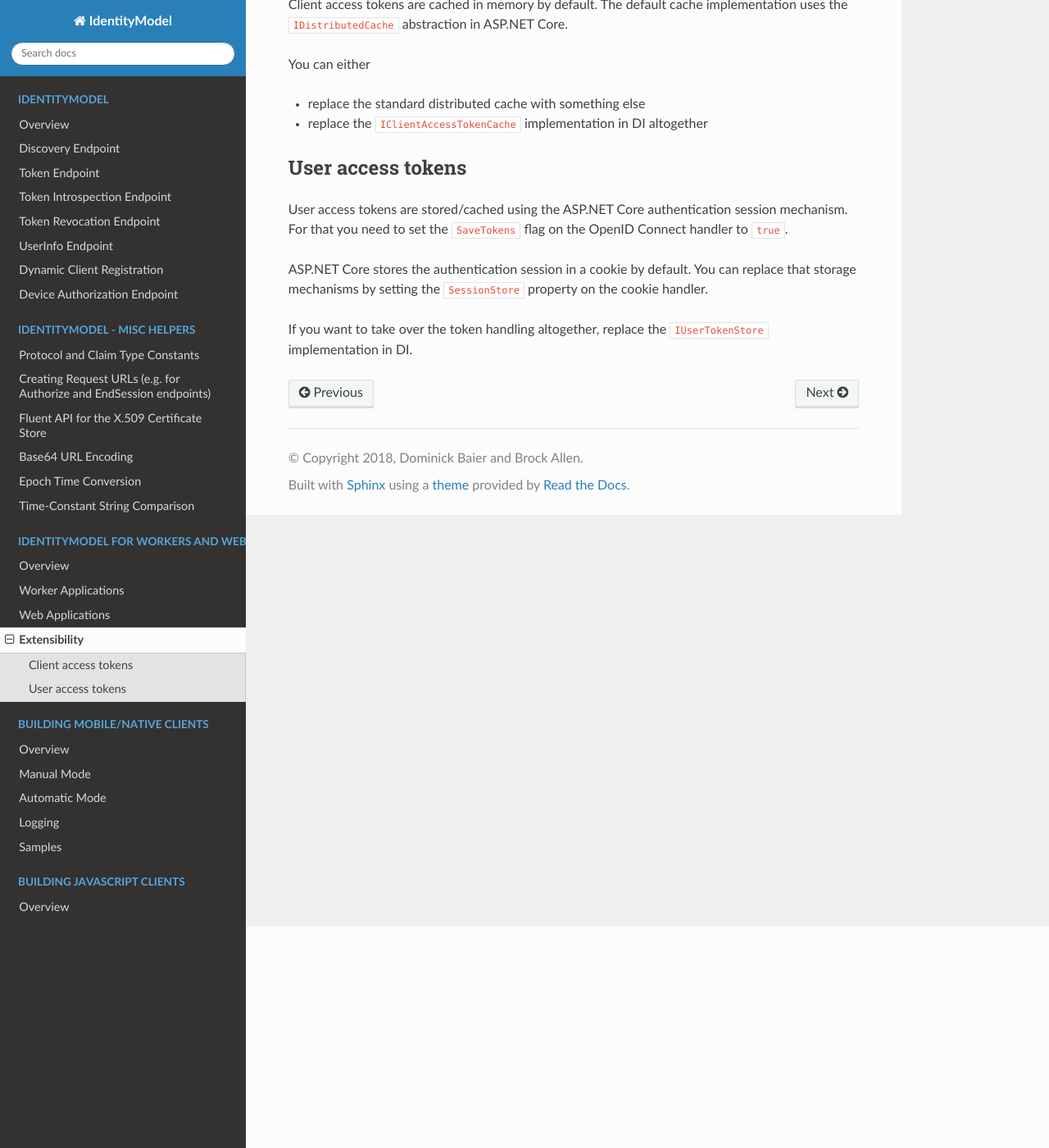
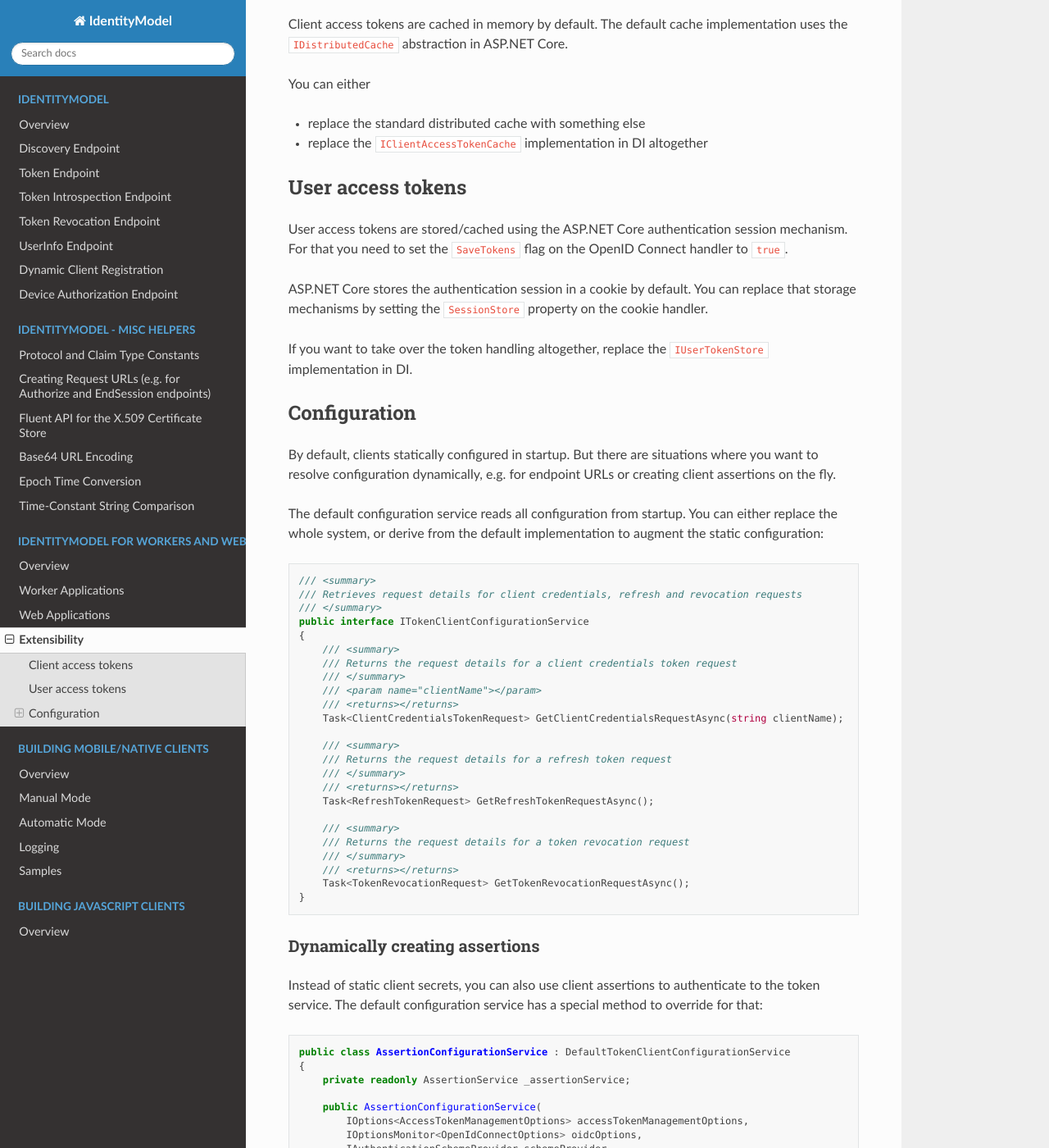
Before and after one commit to IdentityModel/Documentation, a Sphinx documentation site: the page built from docs/aspnetcore/extensibility.rst, in a window 1280 px wide and 1400 px high, scrolled down 270 px. Shown: the whole window at 82% size. Built offline with Sphinx 7.4.7 and the Read the Docs theme 2.0.0, drawn with Linux system fonts in a browser that asks for light colours; some of the changed text lies outside the part shown.

Commit message:
update aspnetcore docs

```diff
--- a/docs/aspnetcore/extensibility.rst
+++ b/docs/aspnetcore/extensibility.rst
@@ -1,6 +1,6 @@
 Extensibility
 =============
-The main extensibility points are around token storage (users) and token caching (clients).
+The main extensibility points are around token storage (users), token caching (clients) and configuration.
 
 Client access tokens
 --------------------
@@ -21,3 +21,68 @@ ASP.NET Core stores the authentication session in a cookie by default.
 You can replace that storage mechanisms by setting the ``SessionStore`` property on the cookie handler.
 
 If you want to take over the token handling altogether, replace the ``IUserTokenStore`` implementation in DI.
+
+Configuration
+-------------
+By default, clients statically configured in startup. But there are situations where you want to resolve configuration dynamically, e.g.
+for endpoint URLs or creating client assertions on the fly.
+
+The default configuration service reads all configuration from startup. You can either replace the whole system,
+or derive from the default implementation to augment the static configuration::
+
+    /// <summary>
+    /// Retrieves request details for client credentials, refresh and revocation requests
+    /// </summary>
+    public interface ITokenClientConfigurationService
+    {
+        /// <summary>
+        /// Returns the request details for a client credentials token request
+        /// </summary>
+        /// <param name="clientName"></param>
+        /// <returns></returns>
+        Task<ClientCredentialsTokenRequest> GetClientCredentialsRequestAsync(string clientName);
+
+        /// <summary>
+        /// Returns the request details for a refresh token request
+        /// </summary>
+        /// <returns></returns>
+        Task<RefreshTokenRequest> GetRefreshTokenRequestAsync();
+
+        /// <summary>
+        /// Returns the request details for a token revocation request
+        /// </summary>
+        /// <returns></returns>
+        Task<TokenRevocationRequest> GetTokenRevocationRequestAsync();
+    }
+
+Dynamically creating assertions
+^^^^^^^^^^^^^^^^^^^^^^^^^^^^^^^
+Instead of static client secrets, you can also use client assertions to authenticate to the token service.
+The default configuration service has a special method to override for that::
+
+    public class AssertionConfigurationService : DefaultTokenClientConfigurationService
+    {
+        private readonly AssertionService _assertionService;
+
+        public AssertionConfigurationService(
+            IOptions<AccessTokenManagementOptions> accessTokenManagementOptions,
+            IOptionsMonitor<OpenIdConnectOptions> oidcOptions,
+            IAuthenticationSchemeProvider schemeProvider,
+            AssertionService assertionService) : base(accessTokenManagementOptions,
+            oidcOptions,
+            schemeProvider)
+        {
+            _assertionService = assertionService;
+        }
+
+        protected override Task<ClientAssertion> CreateAssertionAsync(string clientName = null)
+        {
+            var assertion = new ClientAssertion
+            {
+                Type = OidcConstants.ClientAssertionTypes.JwtBearer,
+                Value = _assertionService.CreateClientToken()
+            };
+
+            return Task.FromResult(assertion);
+        }
+    }
```
Also changed, not shown: docs/aspnetcore/overview.rst (+13 -0 lines).
